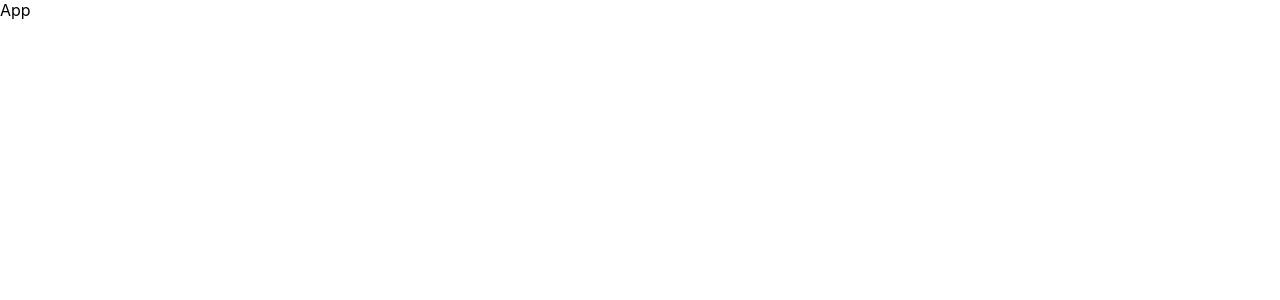
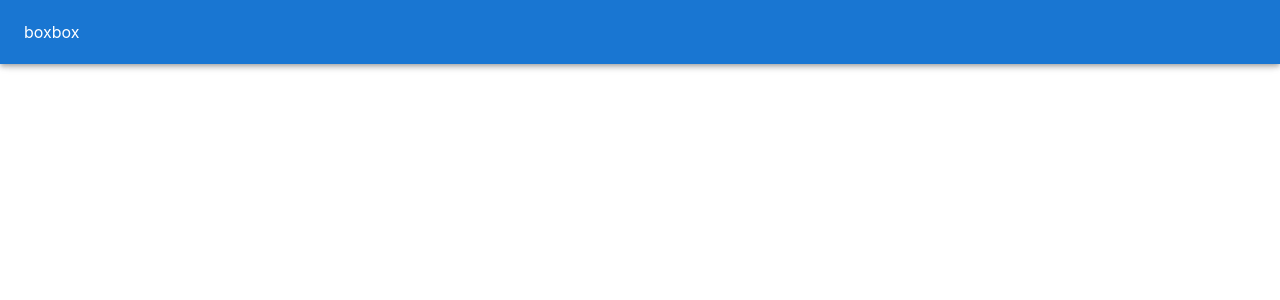
Before and after one commit to Sandun-Induranga/Social-Media-Frontend, a React (Create React App) app: page / in a window 1280 px wide. Shown: the top 300 px of the page. Built offline with nearby package versions, Linux system fonts and the light colour scheme.

Commit message:
Updated Header Component

```diff
--- a/src/App.tsx
+++ b/src/App.tsx
@@ -1,5 +1,11 @@
+import Header from "./components/Header/Header";
+
 const App = () => {
-  return <div>App</div>;
+  return (
+    <div>
+      <Header />
+    </div>
+  );
 };
 
 export default App;
--- /dev/null
+++ b/src/components/Header/Header.tsx
@@ -0,0 +1,14 @@
+import { AppBar, Box, Toolbar } from "@mui/material";
+
+const Header = () => {
+  return (
+    <AppBar>
+      <Toolbar>
+        <Box>box</Box>
+        <Box>box</Box>
+      </Toolbar>
+    </AppBar>
+  );
+};
+
+export default Header;
--- /dev/null
+++ b/src/components/Header/index.ts
@@ -0,0 +1 @@
+export { default } from "./Header";
--- a/src/components/Navbar/Navbar.tsx
+++ /dev/null
@@ -1,5 +0,0 @@
-const Navbar = () => {
-  return <div>Navbar</div>;
-};
-
-export default Navbar;
--- a/src/components/Navbar/index.ts
+++ /dev/null
@@ -1 +0,0 @@
-export { default } from "./Navbar";
```
